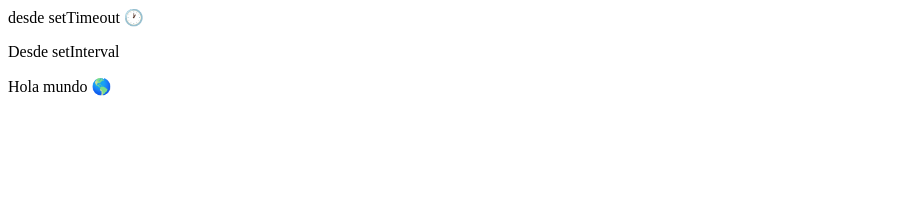
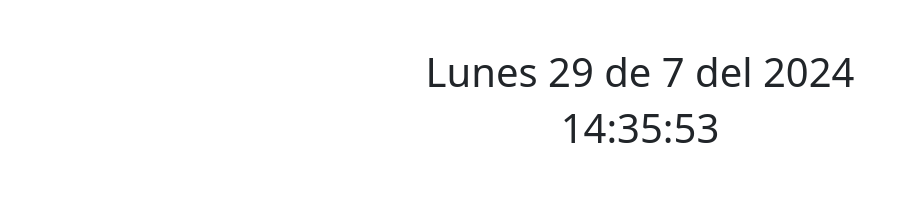
Before and after one commit to rollingcodeschool/practicaBOM-c102i, a plain HTML site: page index.html in a window 1280 px wide. Shown: the whole page, without its empty margins (0-909 px from the left). Drawn offline with nearby package versions, Linux system fonts and the light colour scheme.

Commit message:
invocamos la funcion que obtiene la fecha y hora del sistema usando setInterval

```diff
--- a/index.html
+++ b/index.html
@@ -15,13 +15,19 @@
   </head>
   <body>
     <header></header>
-    <main></main>
+    <main class="my-5 text-center">
+      <section class="text-Azul fs-1" id="contenedorPrincipal">
+        <h2 class="display-1 fs-1" id="fecha">Lunes 29 de julio del 2024</h2>
+        <h2 class="fs-1" id="hora">00:00:00</h2>
+      </section>
+    </main>
+
     <footer></footer>
     <script
       src="https://cdn.jsdelivr.net/npm/bootstrap@5.3.3/dist/js/bootstrap.bundle.min.js"
       integrity="sha384-YvpcrYf0tY3lHB60NNkmXc5s9fDVZLESaAA55NDzOxhy9GkcIdslK1eN7N6jIeHz"
       crossorigin="anonymous"
     ></script>
-    <script src="./js/app.js"></script>
+    <script src="./js/reloj.js"></script>
   </body>
 </html>
--- /dev/null
+++ b/js/reloj.js
@@ -0,0 +1,22 @@
+function obtenerFechaHora(){
+    const fechaActual = new Date();
+    console.log(fechaActual)
+    console.log(fechaActual.getDate());
+    console.log(fechaActual.getDay());
+    console.log(fechaActual.getMonth());
+    console.log(fechaActual.getFullYear());
+    console.log(fechaActual.getHours());
+    console.log(fechaActual.getMinutes());
+    console.log(fechaActual.getSeconds());
+    const diasSemana = ['Domingo','Lunes','Martes', 'Miercoles']
+    console.log(diasSemana[fechaActual.getDay()])
+    //obtener el h2 de la fecha
+    const fecha = document.querySelector('#fecha')
+    console.log(fecha)
+    fecha.innerHTML = `${diasSemana[fechaActual.getDay()]} ${fechaActual.getDate()} de ${fechaActual.getMonth() + 1} del ${fechaActual.getFullYear()}`
+    //obtener el h2 de la hora
+    const hora = document.querySelector('#hora');
+    hora.innerHTML = `${fechaActual.getHours()}:${fechaActual.getMinutes()}:${fechaActual.getSeconds()} `
+}
+
+setInterval(obtenerFechaHora, 1000);
```
